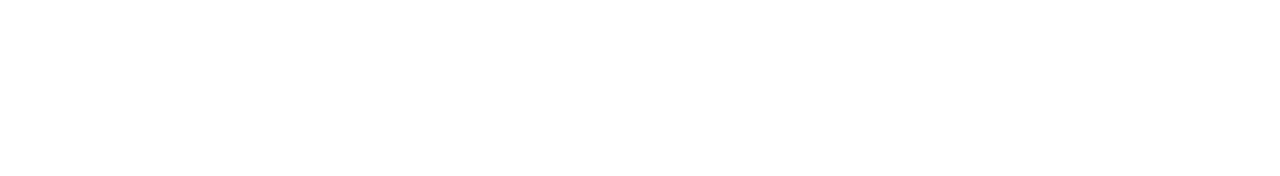
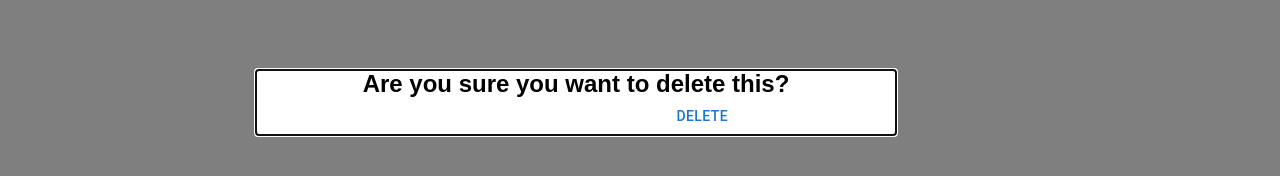
Before and after one commit to Umesh-daiict/tatvasoft_test, a React (Vite) app in the folder FE/: page / in a window 1280 px wide. Shown: the part 210-386 px from the top of the page. Built offline with nearby package versions, Linux system fonts and the light colour scheme; no server answers; the HTML template or start-up script is replaced by a standard one.

Commit message:
finilise delete

```diff
--- a/FE/src/App.tsx
+++ b/FE/src/App.tsx
@@ -9,7 +9,7 @@
   const [search, setSearch] = useState("Firstname");
   const [inputState, setInputState] = useState("");
   const [open, setOpen] = useState(false)
-  const [dId, setDid] = useState<string | null>(null)
+  const [dId, setDid] = useState<string | null>("null")
   const handleChange = (e: SelectChangeEvent) => {
     setSearch(e.target.value)
   }
--- a/FE/src/components/DeleteForm.tsx
+++ b/FE/src/components/DeleteForm.tsx
@@ -3,9 +3,9 @@
 const DeleteModel: React.FC<{ open: boolean; onDelete: () => void; onClose: () => void }> = ({ open, onDelete, onClose }) => {
     return (
         <Modal open={open} onClose={onClose}>
-            <Box>
-                <h2>Are you sure you want to delete this? </h2>
-                <Button onClick={onDelete}>Delete</Button>
+            <Box sx={{ backgroundColor: "white", justifyContent: "center", width: "50%", position: "absolute", top: "35%", left: "20%" }}>
+                <h2 style={{ display: "flex", justifyContent: "center" }}>Are you sure you want to delete this? </h2>
+                <Button sx={{ display: "flex", marginLeft: "auto", marginRight: "10rem" }} onClick={onDelete}>Delete</Button>
             </Box>
         </Modal>)
 }
```
